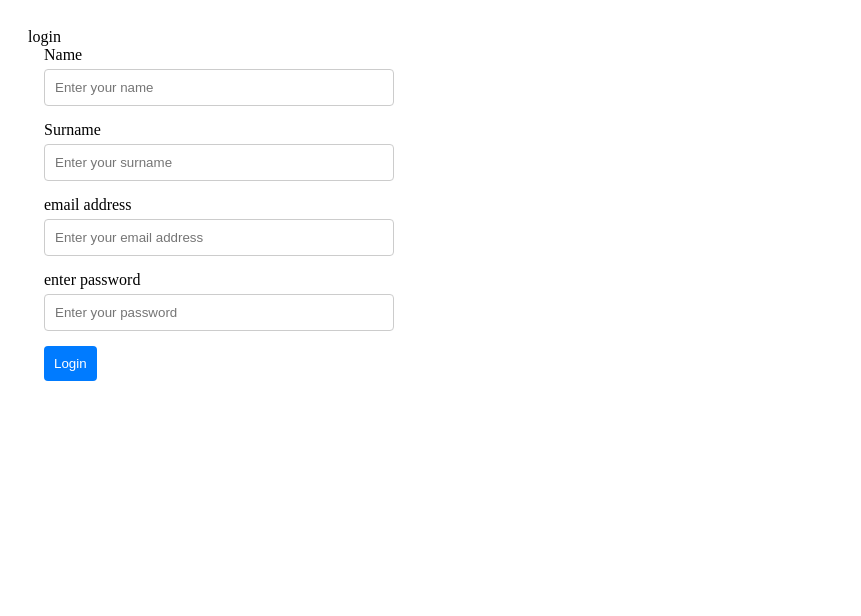
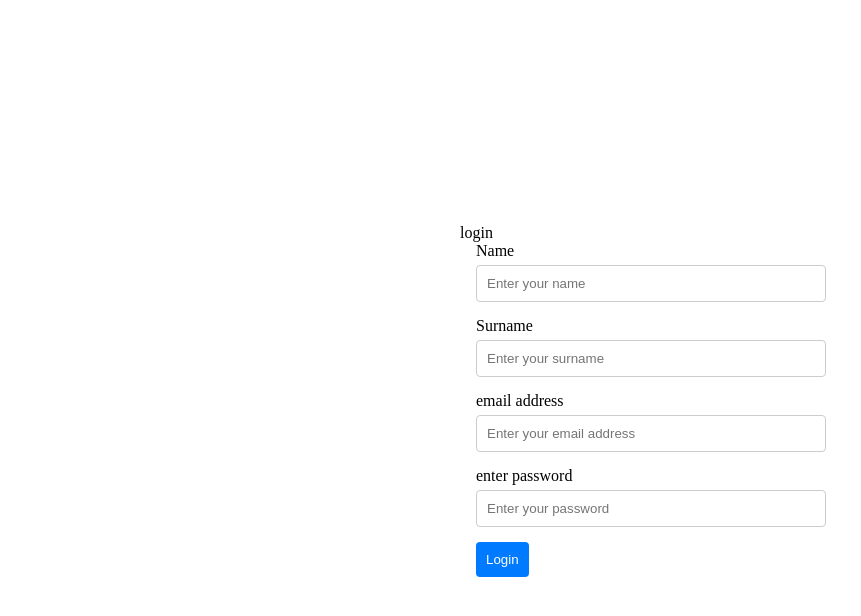
Before and after one commit to wolech/Angular-Forms, an Angular app: page / in a window 1280 px wide. Shown: the top 616 px of the page, without its empty margins (0-861 px from the left). Built offline with nearby package versions, Linux system fonts and the light colour scheme.

Commit message:
ccs class addition

```diff
--- a/src/app/app.component.html
+++ b/src/app/app.component.html
@@ -2,7 +2,9 @@
 
 
 </head>
-<mat-card class="login page">
+<div class="container">
+
+  <mat-card class="login page">
   <mat-card title="login">login</mat-card>
   <mat-card-content>
     <form (ngSubmit)="onSubmit()" #userForm="ngForm">
@@ -36,3 +38,4 @@
 </form>
 </mat-card-content>
 </mat-card>
+</div>
--- a/src/app/customer-update/customer-update.component.html
+++ b/src/app/customer-update/customer-update.component.html
@@ -3,6 +3,7 @@
     <div>
       <label for="accountNumber">Account Number</label>
       <input type="text" id="accountNumber" name="accountNumber" [(ngModel)]="customer.accountNumber" required>
+
     </div>
 
     <div>
```
Also changed, not shown: src/app/customer-update/customer-update.component.ts (+10 -1 lines).
